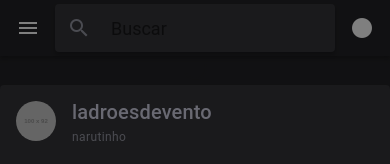
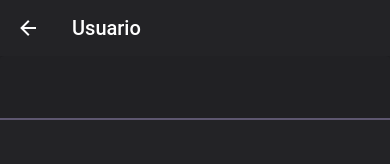
Before and after one commit to Thiago-A-Taboada/AboutIt-ReactNativeProject, a React Native app: screen /Chat in a window 390 px wide. Shown: the top 164 px of the page. Built offline with nearby package versions, Linux system fonts and the light colour scheme.

Commit message:
add tela de mensagens

```diff
--- a/src/components/Message.jsx
+++ b/src/components/Message.jsx
@@ -1,11 +1,14 @@
-import { StyleSheet, View } from "react-native"
+import { useNavigation } from "@react-navigation/native";
+import { Alert, StyleSheet, TouchableOpacity, View } from "react-native"
 import { Avatar, Text } from "react-native-paper"
 
-export default function Message() {
+export default function Message( ) {
+    const navigation = useNavigation();
     return (
+        <TouchableOpacity onPress={() => navigation.navigate('Chat')}>
             <View style={styles.container}>
                 <View style={styles.avatarNameAndMessage}>
-                <Avatar.Icon icon={'circle'} size={80} backgroundColor={'transparent'}/>
+                    <Avatar.Icon icon={'circle'} size={80} backgroundColor={'transparent'} />
                     <View style={styles.nameAndMessage}>
                         <Text style={styles.name}>Usuario</Text>
                         <Text style={styles.message}>Mensagem...</Text>
@@ -13,6 +16,7 @@ export default function Message() {
                 </View>
                 <Text>22/08/2022</Text>
             </View>
+        </TouchableOpacity>
     )
 }
 
--- a/src/navigations/MyNavigator.jsx
+++ b/src/navigations/MyNavigator.jsx
@@ -8,6 +8,7 @@ import { AuthContext, AuthProvider } from '../context/AuthContext';
 import HomeTabs from './HomeTabs';
 import SplashScreen from '../screens/SplashScreen';
 import SignInScreen from '../screens/SignInScreen';
+import ChatScreen from '../screens/ChatScreen';
 
 const Stack = createStackNavigator();
 const Tab = createMaterialBottomTabNavigator();
@@ -28,11 +29,19 @@ export default function MyNavigator({ navigation }) {
       <Stack.Navigator theme={CombinedDefaultTheme} >
 
         {true ? (
-          <Stack.Screen
-            name="HomeTabs"
-            component={HomeTabs}
-            options={{ headerShown: false }}
-          />
+          <>
+            <Stack.Screen
+              name="HomeTabs"
+              component={HomeTabs}
+              options={{ headerShown: false }}
+            />
+            <Stack.Screen
+              name='Chat'
+              component={ChatScreen}
+              options={{ headerShown: false }}
+            />
+          </>
+
         ) : (
           <Stack.Screen
             name="SignIn"
--- /dev/null
+++ b/src/screens/ChatScreen.jsx
@@ -0,0 +1,19 @@
+import { View } from "react-native"
+import { Appbar, Text, TextInput } from "react-native-paper"
+import { CommonActions, useNavigation } from '@react-navigation/native';
+
+export default function ChatScreen() {
+    const navigation = useNavigation();
+
+    return (
+        <View>
+            <Appbar.Header>
+                <Appbar.BackAction onPress={() => navigation.dispatch(CommonActions.goBack())} />
+                <Appbar.Content title="Usuario" />
+            </Appbar.Header>
+            <View>
+                <TextInput />
+            </View>
+        </View>
+    )
+}
```
Lines whose indentation alone changed are shown as unchanged.
